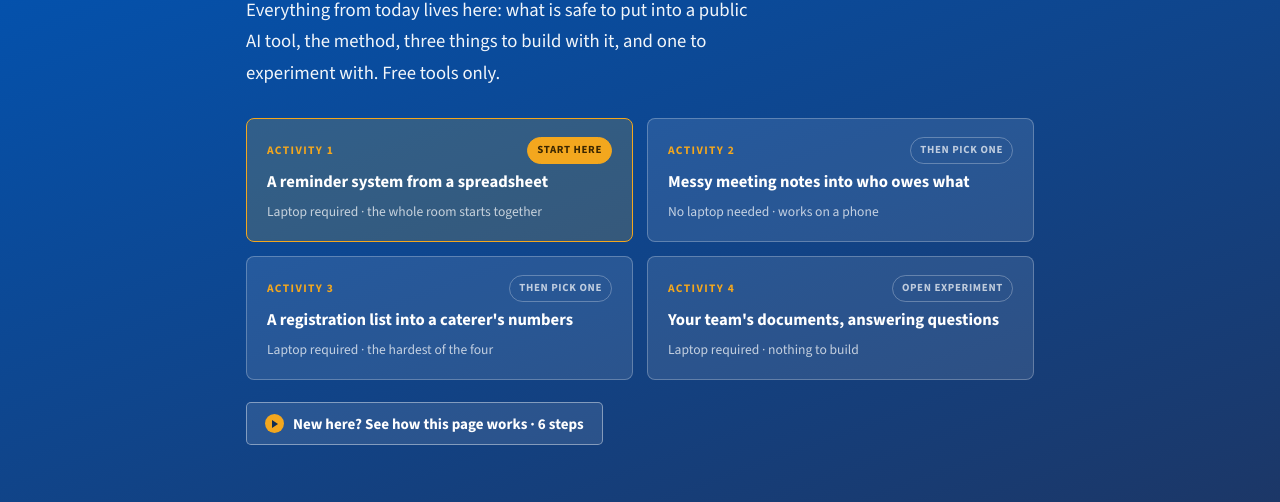
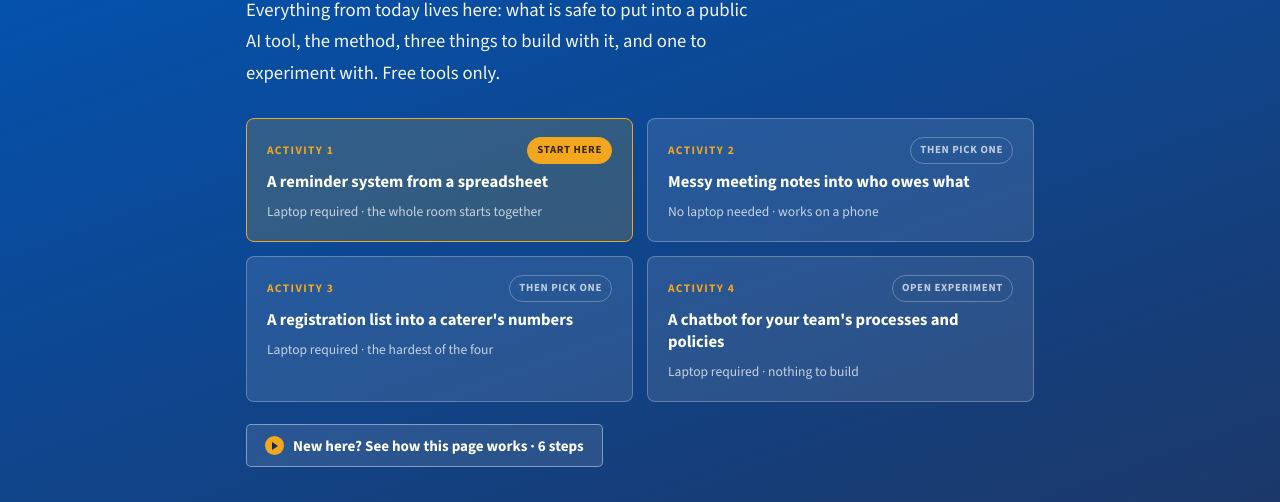
Before and after one commit to lukelitwiller-ui/EMU-AI-Workshop, a plain HTML site: page index.html in a window 1280 px wide. Shown: the part 247-749 px from the top of the page. Drawn offline with nearby package versions, Linux system fonts and the light colour scheme.

Commit message:
Update index.html

```diff
--- a/index.html
+++ b/index.html
@@ -608,7 +608,7 @@ details.panel.key summary:before{background:var(--emu-yellow);color:#3A2600}
         </a>
         <a class="actcard" href="#activity-4">
           <span class="acthead"><span class="actnum">Activity 4</span><span class="actwhen">Open experiment</span></span>
-          <span class="acttitle">Your team's documents, answering questions</span>
+          <span class="acttitle">A chatbot for your team's processes and policies</span>
           <span class="actneed">Laptop required &middot; nothing to build</span>
         </a>
       </div>
@@ -1266,7 +1266,7 @@ Important requirements:
         <p class="actlabel">Activity 4</p>
         <span class="chip quiet">Laptop required</span>
       </div>
-      <h2 class="actbig">Give your team&rsquo;s documents somewhere to answer questions</h2>
+      <h2 class="actbig">Create a chatbot for your team&rsquo;s processes and policies</h2>
       <p class="lede">The first three activities build something. <strong>This one is an experiment.</strong> Open a tool, point it at documents your team already uses, and find out what becomes possible.</p>
       <p>Gemini Notebook - you may know it as NotebookLM - reads a set of documents you hand it and answers only from those, with a citation for every claim. There is no prompt to write, no script to run and nothing to install. Ten minutes here is enough to know whether it is worth an hour later.</p>
       <p class="muted">Try three things off the list, ignore the rest, and pay attention to what occurs to you along the way. That last part is the actual assignment.</p>
@@ -1504,7 +1504,7 @@ const CONFIG = {
         '<div class="mk-card on"><u>Activity 1 &middot; start here</u><b>A reminder system from a spreadsheet</b><i>Laptop required</i></div>' +
         '<div class="mk-card"><u>Activity 2</u><b>Messy meeting notes into who owes what</b><i>Works on a phone</i></div>' +
         '<div class="mk-card"><u>Activity 3</u><b>A registration list into meal counts</b><i>Laptop &middot; the hardest</i></div>' +
-        '<div class="mk-card"><u>Activity 4</u><b>Your team&rsquo;s documents, answering questions</b><i>Laptop &middot; nothing to build</i></div>' +
+        '<div class="mk-card"><u>Activity 4</u><b>A chatbot for your team&rsquo;s processes and policies</b><i>Laptop &middot; nothing to build</i></div>' +
         '</div></div>') },
 
     { title: 'Read the traffic lights before you type anything',
```
